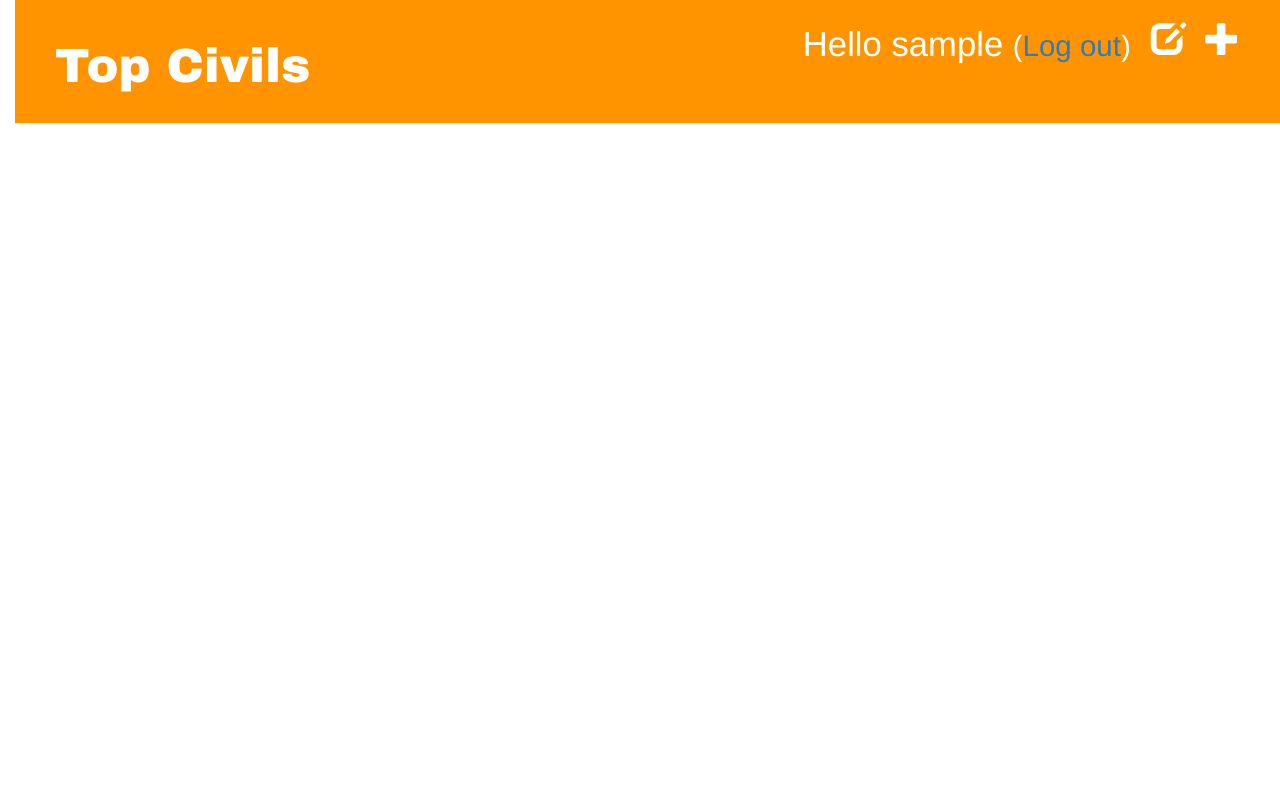
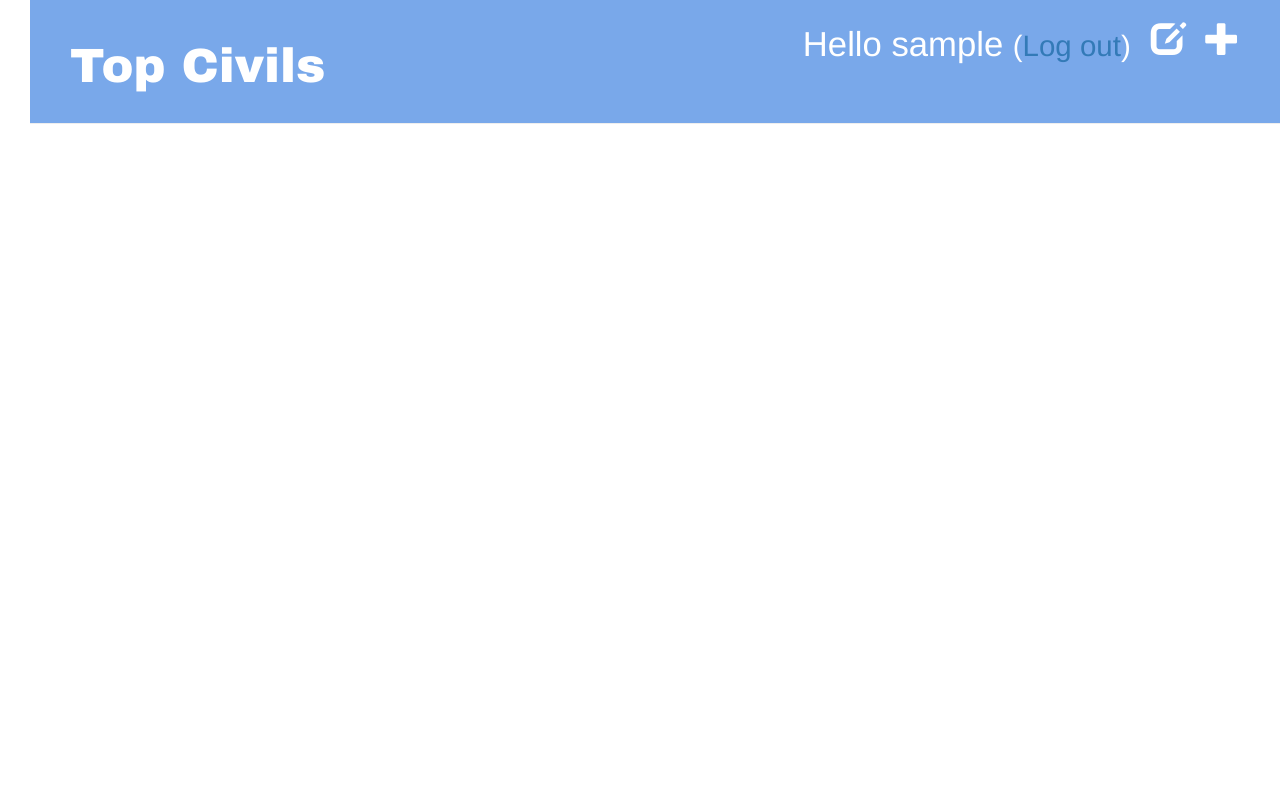
Before and after one commit to abhigenva/my-first-blog, a Django app: a page that uses blog/templates/blog/base.html in a window 1280 px wide. Run offline with Django 3.2, Linux system fonts and the light colour scheme; the visitor is signed in with stand-in values (Sample User, id 1); data that the repository does not hold is empty; some libraries are stand-ins or nearby versions.

Commit message:
Color change of page-header.

```diff
--- a/blog/static/css/blog.css
+++ b/blog/static/css/blog.css
@@ -1,12 +1,12 @@
 h1 a {
-    color: #FCA205;
+    color: #79A8EA;
     font-family: 'Arial Black';
 }
 body {
-    padding-left: 15px;
+    padding-left: 30px;
 }
 .page-header {
-    background-color: #ff9400;
+    background-color: #79A8EA;
     margin-top: 0;
     padding: 20px 20px 20px 40px;
 }
```
